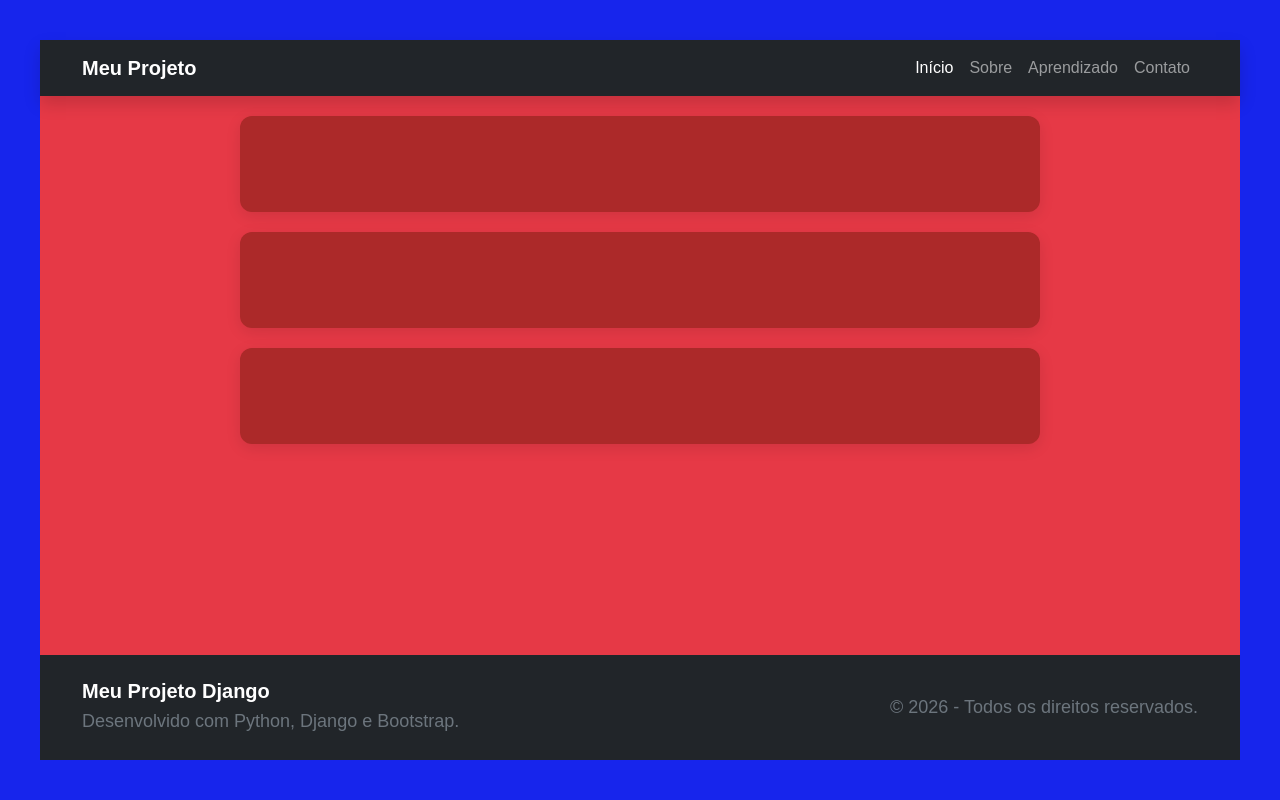
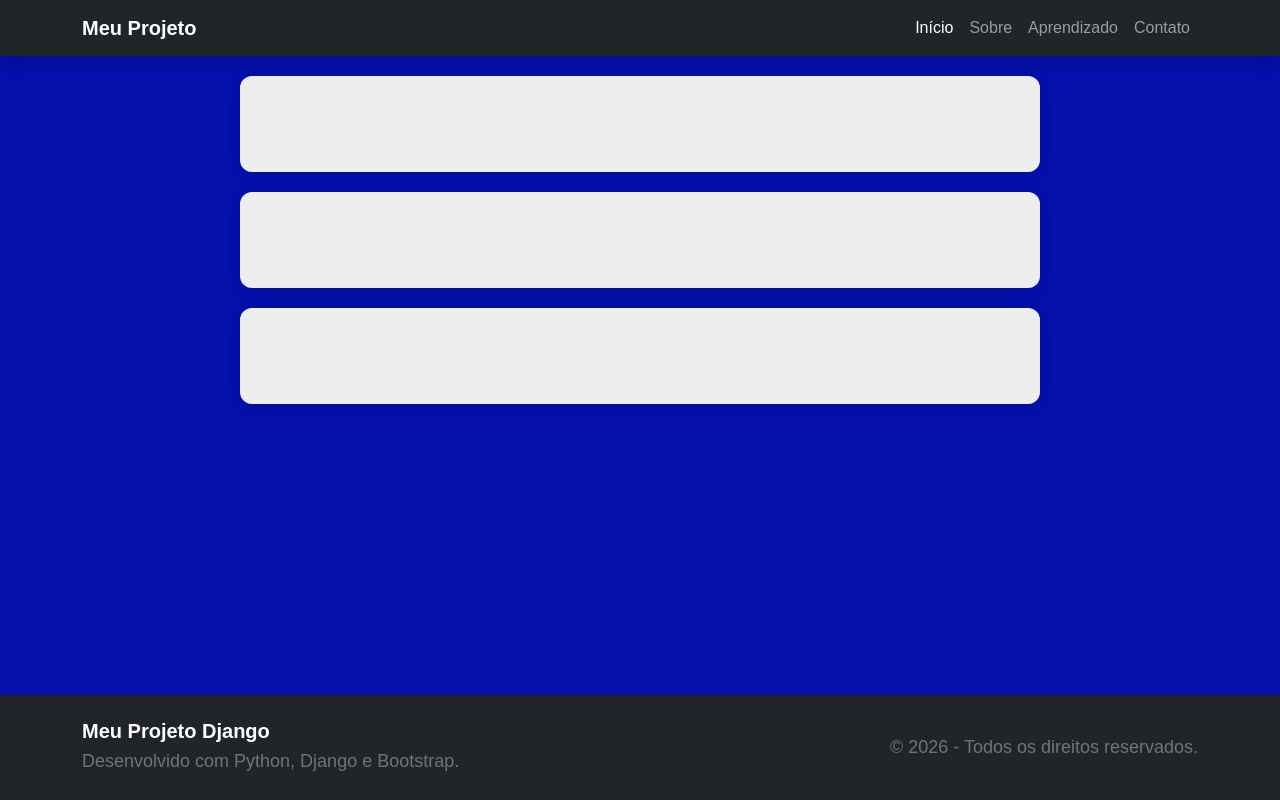
Before and after one commit to chavierwebmidia2026-glitch/controle_de_produtos, a Django app: page / in a window 1280 px wide. Run offline with Django 5.2, Linux system fonts and the light colour scheme.

Commit message:
atualizado
ok

```diff
--- a/core/static/css/style.css
+++ b/core/static/css/style.css
@@ -5,23 +5,22 @@
 
 
 body {
-    background-color: #1725ec ! important;
+    background-color: #95af37;
     font-family: Arial, sans-serif;
     margin: 0;
-    padding: 40px;
-}
-
-
-.princinpal{
-    background-color: #e63946;
 
 
 }
 
 
+.princinpal{
+    background-color: #0510ad;
+
+
+}
 
 h1 {
-    color: #e63946;
+    color: #f3fcf2;
     text-align: center;
     font-size: 40px;
 }
@@ -31,13 +30,13 @@ h2 {
 }
 
 p {
-    color: #dad7d7;
+    color: #f3efef;
     font-size: 18px;
     line-height: 1.6;
 }
 
 section {
-    background-color: rgb(172, 41, 41);
+    background-color: rgb(238, 238, 238);
     padding: 25px;
     margin: 20px auto;
     max-width: 800px;
--- a/core/templates/index.html
+++ b/core/templates/index.html
@@ -26,7 +26,7 @@
     <link rel="stylesheet" href="{% static 'css/style.css' %}">
 </head>
 
-<body class="d-flex  flex-column min-vh-100">
+<body class="d-flex flex-column min-vh-100">
 
     <!-- NAVBAR -->
     <nav class="navbar navbar-expand-lg navbar-dark bg-dark shadow">
```
Also changed, not shown: db.sqlite3.
